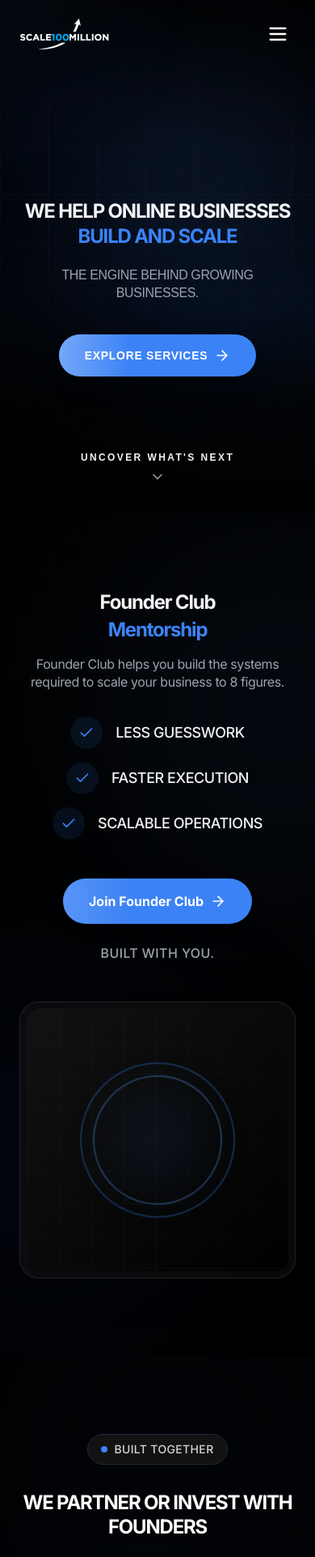
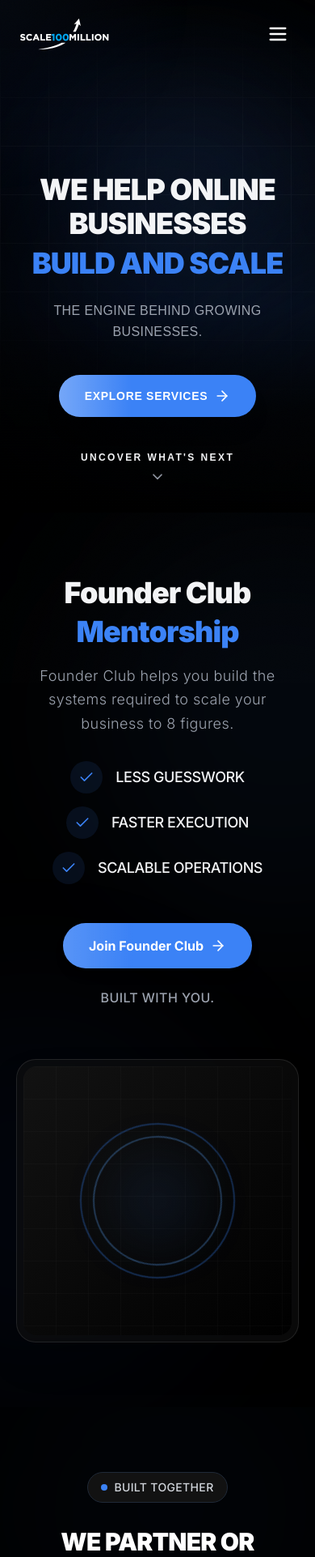
Before and after one commit to ryucraftz/scale100million, a React (Vite) app: page / in a window 390 px wide. Shown: the top 1923 px of the page at 81% size. Built offline with nearby package versions, Linux system fonts and the light colour scheme.

Commit message:
style: optimize mobile typography and spacing for professional look

```diff
--- a/src/components/FounderClubMentorship.jsx
+++ b/src/components/FounderClubMentorship.jsx
@@ -10,15 +10,15 @@ const FounderClubMentorship = () => {
     ];
 
     return (
-        <section id="mentorship" className="relative w-full py-24 bg-background overflow-hidden">
+        <section id="mentorship" className="relative w-full py-20 md:py-32 bg-background overflow-hidden">
             {/* Background Gradients */}
             <div className="absolute top-0 left-0 w-full h-full overflow-hidden pointer-events-none">
                 <div className="absolute top-0 left-1/4 w-[500px] h-[500px] bg-primary/5 rounded-full blur-[100px]" />
                 <div className="absolute bottom-0 right-1/4 w-[500px] h-[500px] bg-blue-600/5 rounded-full blur-[100px]" />
             </div>
 
-            <div className="relative max-w-7xl mx-auto px-6 md:px-12">
-                <div className="grid grid-cols-1 lg:grid-cols-2 gap-12 lg:gap-20 items-center">
+            <div className="relative max-w-7xl mx-auto px-5 md:px-12">
+                <div className="grid grid-cols-1 lg:grid-cols-2 gap-16 lg:gap-20 items-center">
 
                     {/* Content Side */}
                     <div className="space-y-8 text-center md:text-left flex flex-col items-center md:items-start">
@@ -28,10 +28,10 @@ const FounderClubMentorship = () => {
                             viewport={{ once: true }}
                             transition={{ duration: 0.6 }}
                         >
-                            <h2 className="text-2xl md:text-5xl font-bold text-text-primary mb-4 md:mb-6 leading-tight tracking-tighter font-['Inter',sans-serif]">
-                                Founder Club <span className="text-primary block mt-1 md:mt-2">Mentorship</span>
+                            <h2 className="text-4xl md:text-6xl lg:text-7xl font-black text-text-primary mb-5 md:mb-8 leading-[1.1] tracking-tight font-['Inter',sans-serif]">
+                                Founder Club <span className="text-primary block mt-2">Mentorship</span>
                             </h2>
-                            <p className="text-base md:text-lg text-text-secondary leading-snug md:leading-relaxed max-w-xl tracking-tight">
+                            <p className="text-lg md:text-xl text-text-secondary leading-relaxed max-w-xl tracking-wide md:tracking-normal font-light">
                                 Founder Club helps you build the systems required to scale your business to 8 figures.
                             </p>
                         </motion.div>
--- a/src/components/Home.jsx
+++ b/src/components/Home.jsx
@@ -65,7 +65,7 @@ export default function Home() {
       />
 
       {/* Content Container */}
-      <div className="relative z-10 h-full max-w-[1400px] mx-auto px-6 md:px-12 flex flex-col justify-center items-center pt-20 md:pt-12">
+      <div className="relative z-10 h-full max-w-[1400px] mx-auto px-5 md:px-12 flex flex-col justify-center items-center pt-24 md:pt-12">
         <motion.div
           initial="hidden"
           animate="visible"
@@ -84,17 +84,17 @@ export default function Home() {
           {/* Main Headline */}
           <motion.h1
             variants={{ hidden: { opacity: 0, y: 20 }, visible: { opacity: 1, y: 0 } }}
-            className="text-2xl sm:text-5xl md:text-7xl font-bold text-text-primary leading-[1.1] md:leading-normal tracking-tighter font-['Inter',sans-serif]"
+            className="text-4xl sm:text-5xl md:text-7xl font-black text-text-primary leading-[1.15] md:leading-[1.1] tracking-tight md:tracking-tighter font-['Inter',sans-serif]"
           >
             WE HELP ONLINE <br className="hidden md:block" />
-            BUSINESSES <span className="text-primary block mt-1 md:mt-0">BUILD AND SCALE</span>
+            BUSINESSES <span className="text-primary block mt-2 md:mt-0">BUILD AND SCALE</span>
           </motion.h1>
 
           {/* Subheading */}
           <div className="space-y-6 flex flex-col items-center">
             <motion.p
               variants={{ hidden: { opacity: 0, y: 20 }, visible: { opacity: 1, y: 0 } }}
-              className="text-base md:text-xl text-text-secondary max-w-2xl leading-snug md:leading-relaxed font-light text-center tracking-tight"
+              className="text-base sm:text-lg md:text-xl text-gray-400 max-w-2xl leading-relaxed font-light text-center tracking-wide md:tracking-normal uppercase"
             >
               THE ENGINE BEHIND GROWING BUSINESSES.
             </motion.p>
--- a/src/components/Media.jsx
+++ b/src/components/Media.jsx
@@ -44,7 +44,7 @@ export default function Media() {
     ];
 
     return (
-        <section id="media" className="py-24 px-6 md:px-12 bg-background text-text-primary relative border-t border-gray-800">
+        <section id="media" className="py-20 md:py-32 px-5 md:px-12 bg-background text-text-primary relative border-t border-gray-800">
             <SectionLabel number="02" />
             <div className="max-w-6xl mx-auto">
                 <div className="grid md:grid-cols-2 gap-16 items-center">
@@ -57,10 +57,10 @@ export default function Media() {
                         transition={{ duration: 0.8 }}
                         className="space-y-8 text-center md:text-left flex flex-col items-center md:items-start"
                     >
-                        <h2 className="text-2xl md:text-5xl font-bold tracking-tighter leading-tight">
+                        <h2 className="text-3xl md:text-5xl lg:text-6xl font-black tracking-tight leading-[1.1] md:leading-tight mb-2">
                             MEDIA
                         </h2>
-                        <p className="text-base md:text-xl text-gray-300 leading-snug md:leading-relaxed tracking-tight">
+                        <p className="text-lg md:text-xl text-gray-300 leading-relaxed font-light tracking-wide md:tracking-normal">
                             We share our thinking, frameworks, and behind-the-scenes work publicly. <br /><br />
                             If you want to see how we think and work, this is the best place to start.
                         </p>
--- a/src/components/OurGoal.jsx
+++ b/src/components/OurGoal.jsx
@@ -3,7 +3,7 @@ import { motion } from "framer-motion";
 
 export default function OurGoal() {
     return (
-        <section id="our-goal" className="py-32 px-6 md:px-12 bg-background text-text-primary flex items-center justify-center relative overflow-hidden">
+        <section id="our-goal" className="py-24 md:py-32 px-5 md:px-12 bg-background text-text-primary flex items-center justify-center relative overflow-hidden">
 
             {/* Background radial gradient */}
             <div className="absolute inset-0 bg-[radial-gradient(circle_at_center,_var(--tw-gradient-stops))] from-blue-500/10 via-transparent to-transparent opacity-40" />
@@ -16,9 +16,9 @@ export default function OurGoal() {
                 className="relative z-10 max-w-5xl mx-auto text-center"
             >
                 <span className="block text-primary font-bold tracking-widest uppercase text-sm mb-4">Our Mission</span>
-                <h2 className="text-2xl md:text-6xl lg:text-7xl font-bold leading-[1.1] md:leading-tight tracking-tighter">
+                <h2 className="text-4xl md:text-6xl lg:text-7xl font-black leading-[1.1] md:leading-tight tracking-tight md:tracking-tighter">
                     OUR GOAL IS SIMPLE: <brWrapper />
-                    <span className="text-gray-300">HELP 100 BUSINESSES SCALE TO</span> <span className="text-white underline decoration-primary underline-offset-8 decoration-4">$100 MILLION.</span>
+                    <span className="text-gray-300">HELP 100 BUSINESSES SCALE TO</span> <span className="text-white underline decoration-primary underline-offset-8 md:underline-offset-[12px] decoration-4 md:decoration-8">$100 MILLION.</span>
                 </h2>
             </motion.div>
         </section>
--- a/src/components/PartnerSection.jsx
+++ b/src/components/PartnerSection.jsx
@@ -5,8 +5,8 @@ import { ArrowRight } from "lucide-react";
 
 export default function PartnerSection() {
     return (
-        <section id="partner" className="py-24 px-6 md:px-12 bg-background text-white overflow-hidden relative">
-            <div className="max-w-4xl mx-auto text-center space-y-12 relative z-10">
+        <section id="partner" className="py-20 md:py-32 px-5 md:px-12 bg-background text-white overflow-hidden relative">
+            <div className="max-w-4xl mx-auto text-center space-y-12 md:space-y-16 relative z-10">
                 <motion.div
                     initial={{ opacity: 0, y: 30 }}
                     whileInView={{ opacity: 1, y: 0 }}
@@ -20,11 +20,11 @@ export default function PartnerSection() {
                         </span>
                     </div>
 
-                    <h2 className="text-2xl md:text-5xl lg:text-6xl font-bold tracking-tighter mb-6 md:mb-8 leading-tight">
+                    <h2 className="text-3xl md:text-5xl lg:text-7xl font-black tracking-tight mb-6 md:mb-8 leading-[1.1] md:leading-tight">
                         WE PARTNER OR INVEST WITH FOUNDERS
                     </h2>
 
-                    <p className="text-base md:text-2xl text-gray-400 font-light leading-snug md:leading-relaxed max-w-3xl mx-auto tracking-tight">
+                    <p className="text-lg md:text-2xl text-gray-400 font-light leading-relaxed max-w-3xl mx-auto tracking-wide md:tracking-normal">
                         We partner with founders to build, systemize, and grow their businesses.
                     </p>
 
```
Also changed, not shown: src/components/DesignYourGrowthEngine.jsx (+4 -4 lines), src/components/JoinTeamSection.jsx (+4 -4 lines), src/components/WhatWeDo.jsx (+6 -6 lines), src/components/WhyBuilt.jsx (+7 -7 lines).
